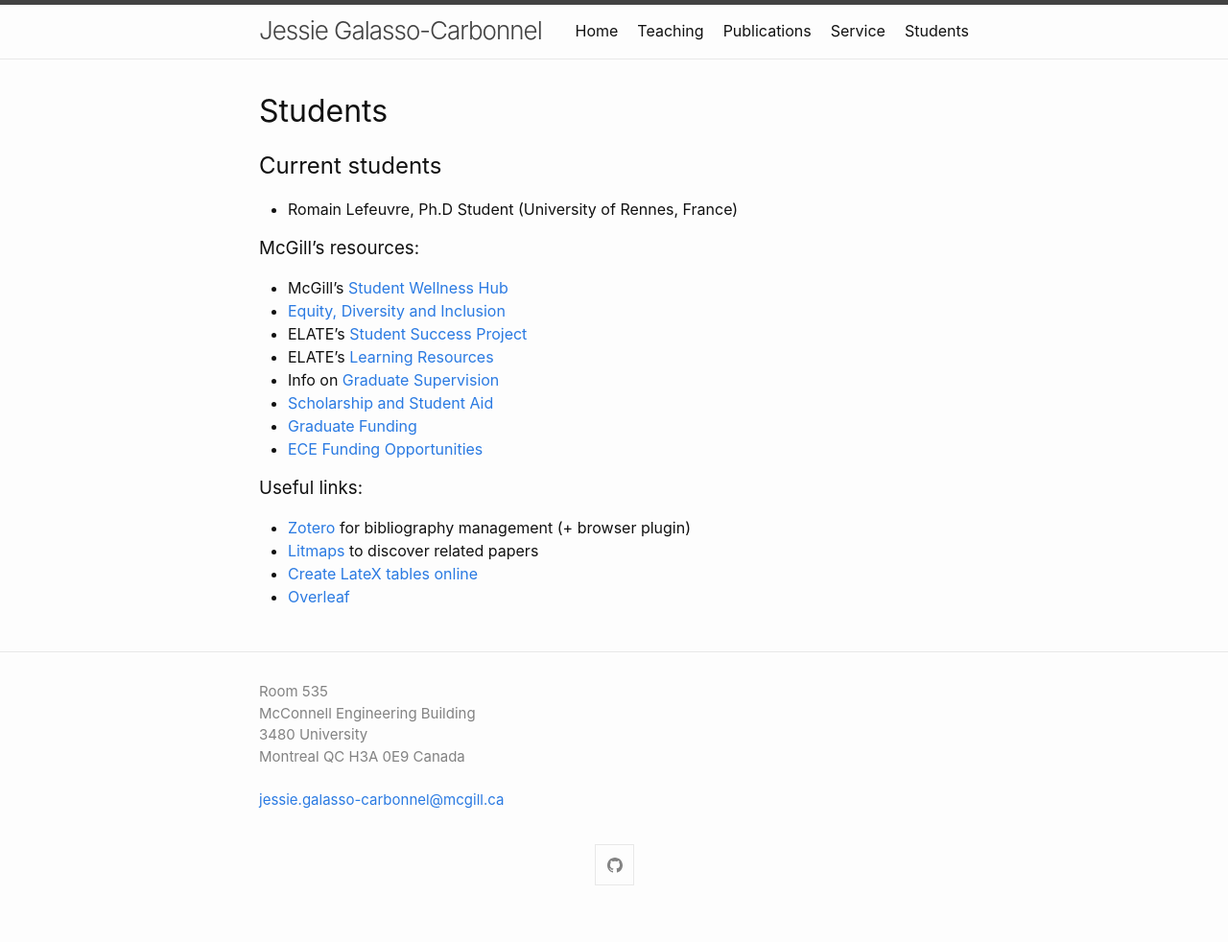
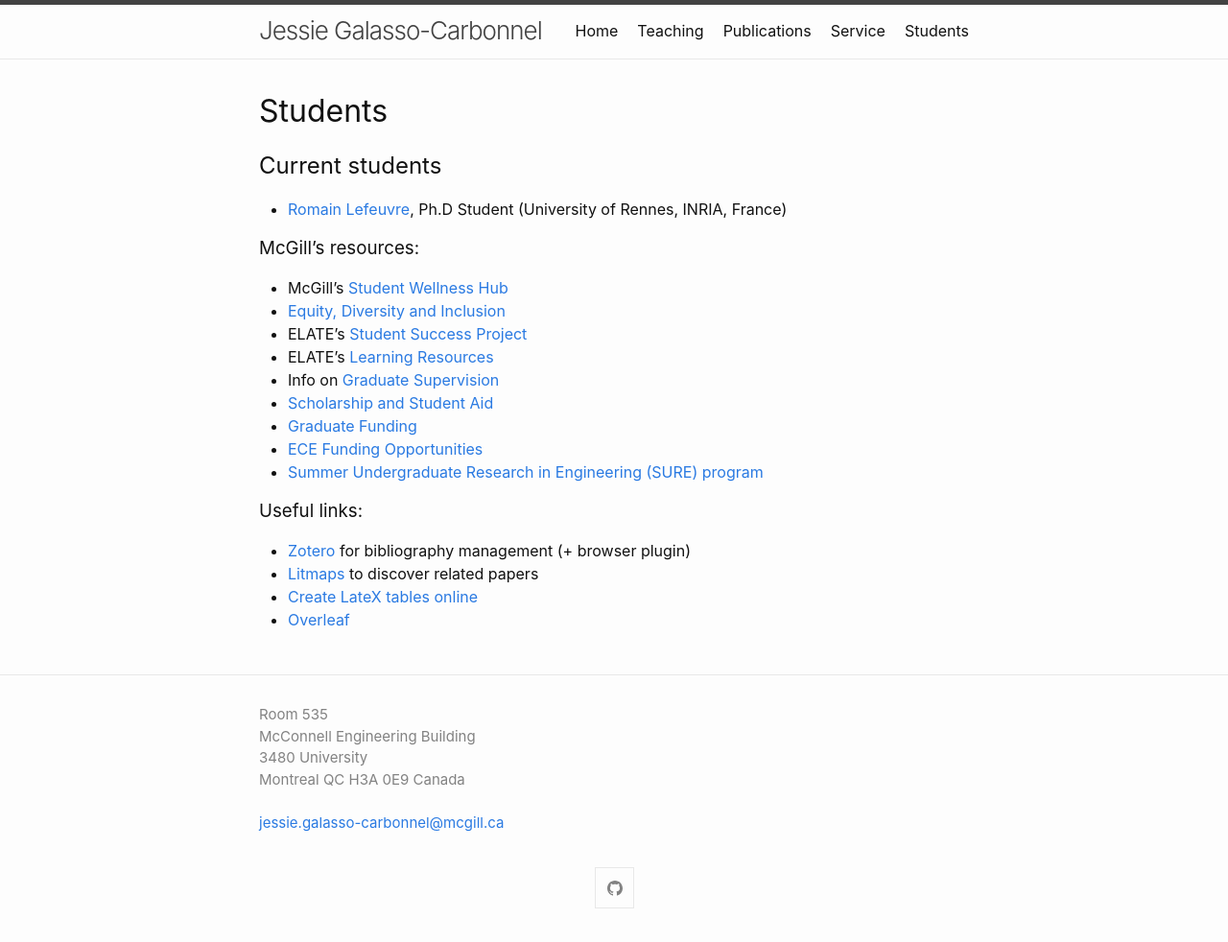
Before and after one commit to jgalasso/jgalasso.github.io, a Jekyll site: the page built from student.md, in a window 1280 px wide. Shown: the whole page at 96% size. Built offline with Jekyll 4.4.1, drawn with Linux system fonts in a browser that asks for light colours; before the commit the page ends 958 px from its top, so only the background shows below that.

Commit message:
Update student.md

```diff
--- a/student.md
+++ b/student.md
@@ -7,7 +7,7 @@ permalink: /student/
 # Students
 
 ## Current students
-- Romain Lefeuvre, Ph.D Student (University of Rennes, France)
+- [Romain Lefeuvre](https://research.romainlefeuvre.com), Ph.D Student (University of Rennes, INRIA, France)
 
 ### McGill's resources:
 - McGill’s [Student Wellness Hub](https://www.mcgill.ca/wellness-hub/)
@@ -18,6 +18,7 @@ permalink: /student/
 - [Scholarship and Student Aid](https://www.mcgill.ca/studentaid/)
 - [Graduate Funding](https://www.mcgill.ca/gps/funding)
 - [ECE Funding Opportunities](https://www.mcgill.ca/ece/graduate/fellowshipsandawards)
+- [Summer Undergraduate Research in Engineering (SURE) program](https://www.mcgill.ca/engineering/students/undergraduate/research)
 
 ### Useful links:
 - [Zotero](https://www.zotero.org) for bibliography management (+ browser plugin)
```
